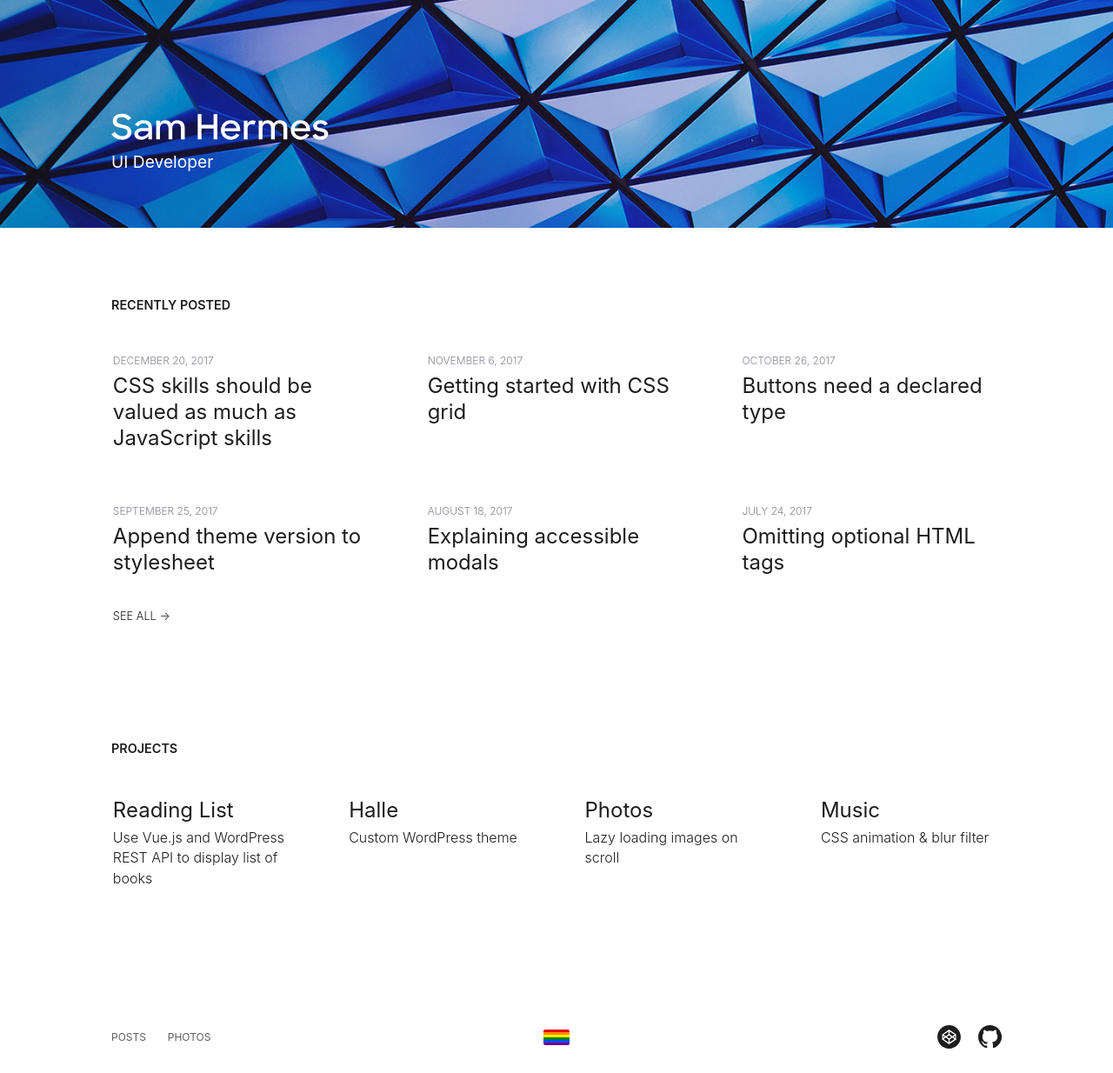
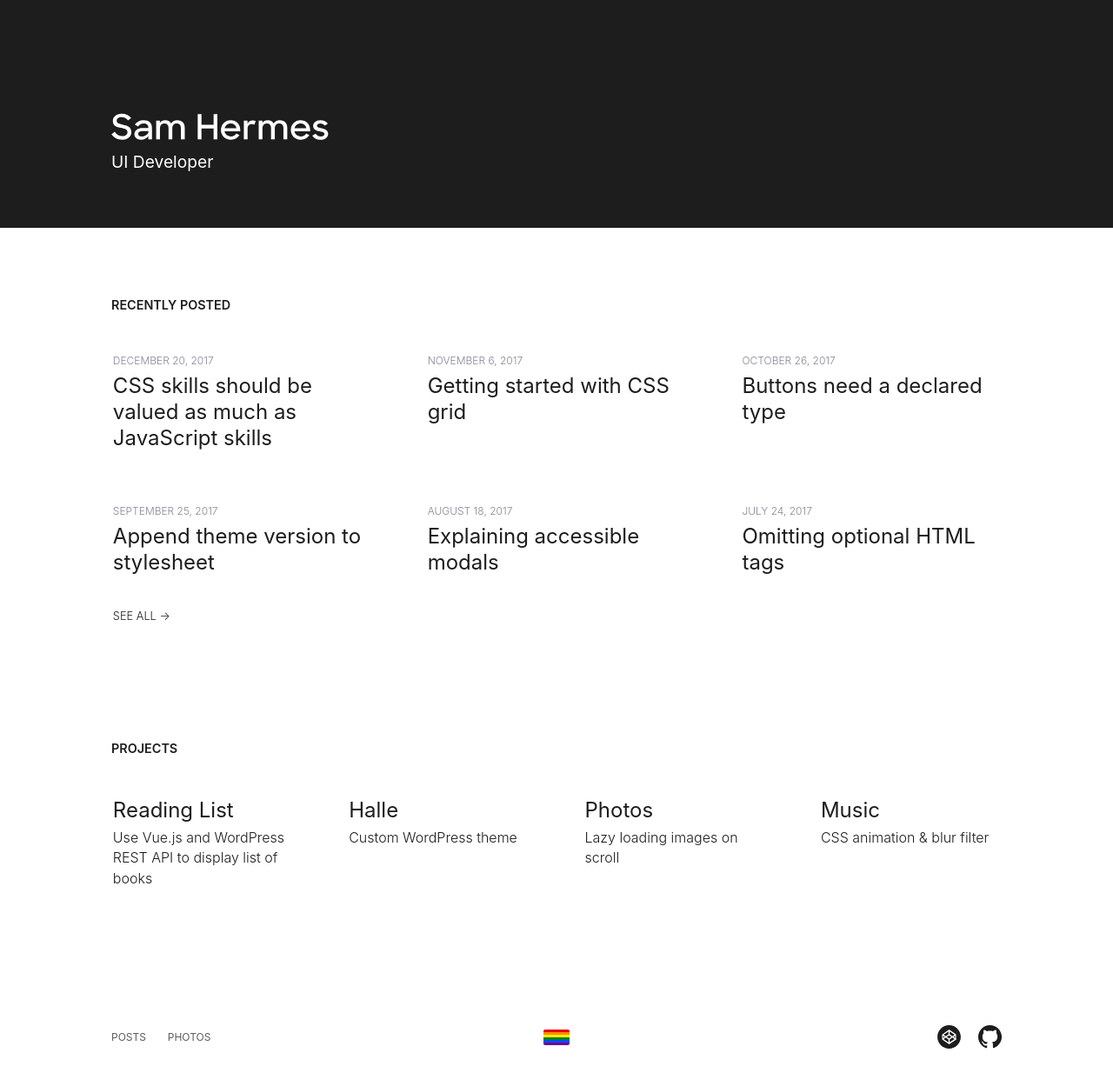
Before and after one commit to samhermes/samhermes.github.io, a Jekyll site: the page built from index.md, in a window 1280 px wide. Shown: the whole page at 87% size. Built offline with Jekyll 4.4.1, drawn with Linux system fonts in a browser that asks for light colours.

Commit message:
Just use color for homepage header

```diff
--- a/_sass/_home.scss
+++ b/_sass/_home.scss
@@ -7,12 +7,6 @@
 .home-header {
   padding: 5.5em 5% 5%;
   background: #1D1D1D;
-  background: url('/img/home/header-sm.jpg') no-repeat center;
-  background-size: cover;
-
-  @media (-webkit-min-device-pixel-ratio: 2), (min-resolution: 192dpi) {
-    background-image: url('/img/home/header-sm-2x.jpg');
-  }
 
   @media screen and (min-width: 28.125em) {
     padding: 6.5em 10% 5%;
@@ -20,11 +14,6 @@
 
   @media screen and (min-width: 45em) {
     padding-top: 10%;
-    background-image: url('/img/home/header-lg.jpg');
-
-    @media (-webkit-min-device-pixel-ratio: 2),(min-resolution: 192dpi) {
-      background-image: url('/img/home/header-lg-2x.jpg');
-    }
   }
 
   .contain {
```
Also changed, not shown: img/home/header-lg-2x.jpg (deleted), img/home/header-lg.jpg (deleted), img/home/header-sm-2x.jpg (deleted), img/home/header-sm.jpg (deleted).
